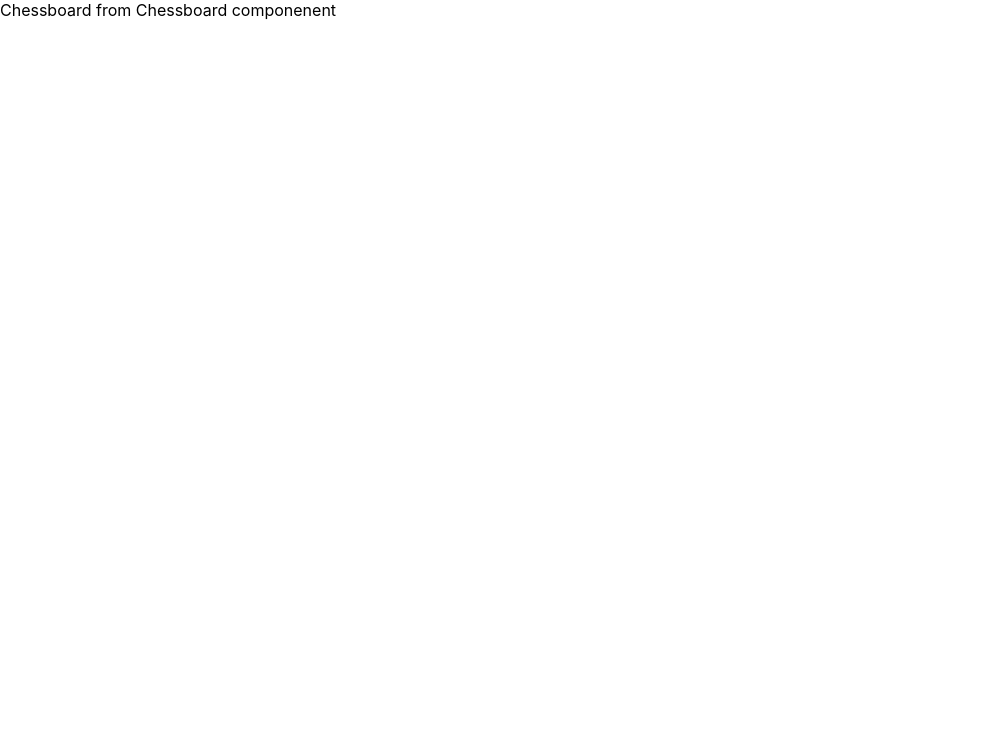
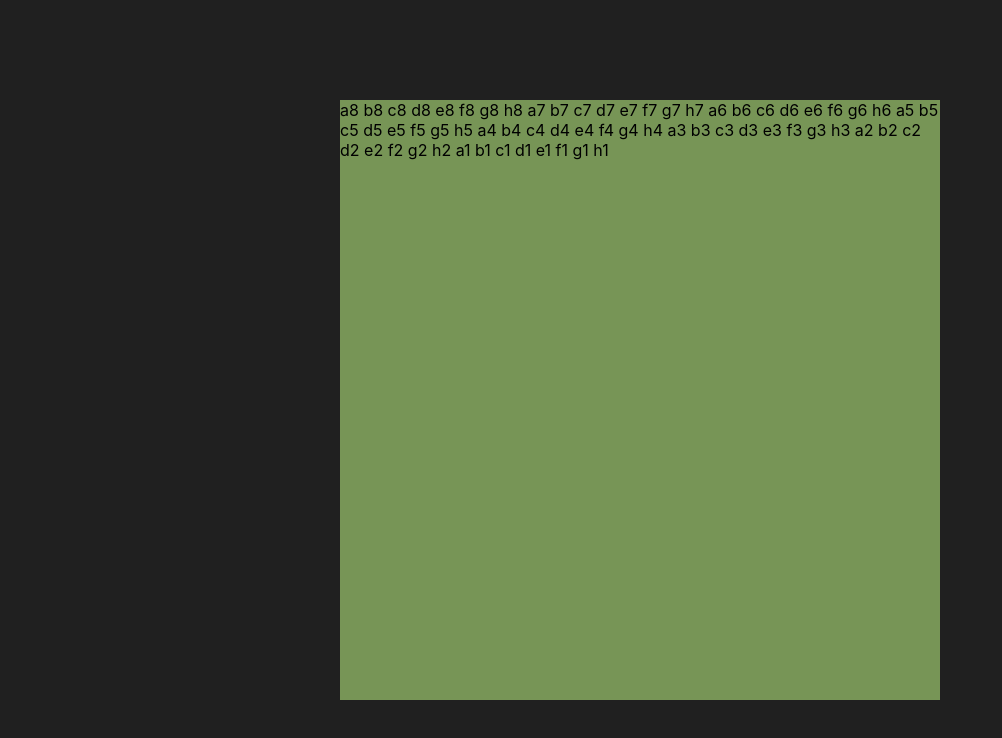
Before and after one commit to jtsui23-code/chessapp, a React (Create React App) app: page / in a window 1280 px wide. Shown: the top 738 px of the page, without its empty margins (0-1002 px from the left). Built offline with nearby package versions, Linux system fonts and the light colour scheme.

Commit message:
Creating the tile squares

```diff
--- a/src/App.css
+++ b/src/App.css
@@ -1,38 +1,7 @@
-.App {
-  text-align: center;
+#app {
+  display: grid;
+  place-content: center;
+  height: 100vh;
+
+  background-color: #202020;
 }
-
-.App-logo {
-  height: 40vmin;
-  pointer-events: none;
-}
-
-@media (prefers-reduced-motion: no-preference) {
-  .App-logo {
-    animation: App-logo-spin infinite 20s linear;
-  }
-}
-
-.App-header {
-  background-color: #282c34;
-  min-height: 100vh;
-  display: flex;
-  flex-direction: column;
-  align-items: center;
-  justify-content: center;
-  font-size: calc(10px + 2vmin);
-  color: white;
-}
-
-.App-link {
-  color: #61dafb;
-}
-
-@keyframes App-logo-spin {
-  from {
-    transform: rotate(0deg);
-  }
-  to {
-    transform: rotate(360deg);
-  }
-}
--- a/src/App.tsx
+++ b/src/App.tsx
@@ -1,8 +1,11 @@
 import React from 'react';
 import Chessboard from './components/Chessboard';
+import './App.css';
+
+
 function App() {
   return (
-    <div>
+    <div id="app">
 
       <Chessboard/>
     </div>
--- a/src/components/Chessboard.css
+++ b/src/components/Chessboard.css
@@ -0,0 +1,5 @@
+#chessboard {
+    width: 600px;
+    height: 600px;
+    background-color: #779556;
+}
--- a/src/components/Chessboard.tsx
+++ b/src/components/Chessboard.tsx
@@ -1,9 +1,19 @@
 import React from 'react';
-import './Chessboard.css'
+import './Chessboard.css';
+
+const verticalAxis = [1,2,3,4,5,6,7,8];
+const horizontalAxis = ["a", "b", "c", "d", "e", "f", "g", "h"];
 
 export default function Chessboard() {
 
-    return <div>
-            Chessboard from Chessboard componenent
+    let board = [];
+           for(let j = verticalAxis.length-1; j>=0; j--){
+           for(let i = 0; i< horizontalAxis.length; i++){
+
+                board.push(<span> {horizontalAxis[i]}{verticalAxis[j]} </span>)
+            }
+           }
+    return <div id="chessboard">
+           {board}
            </div>
 }
```
